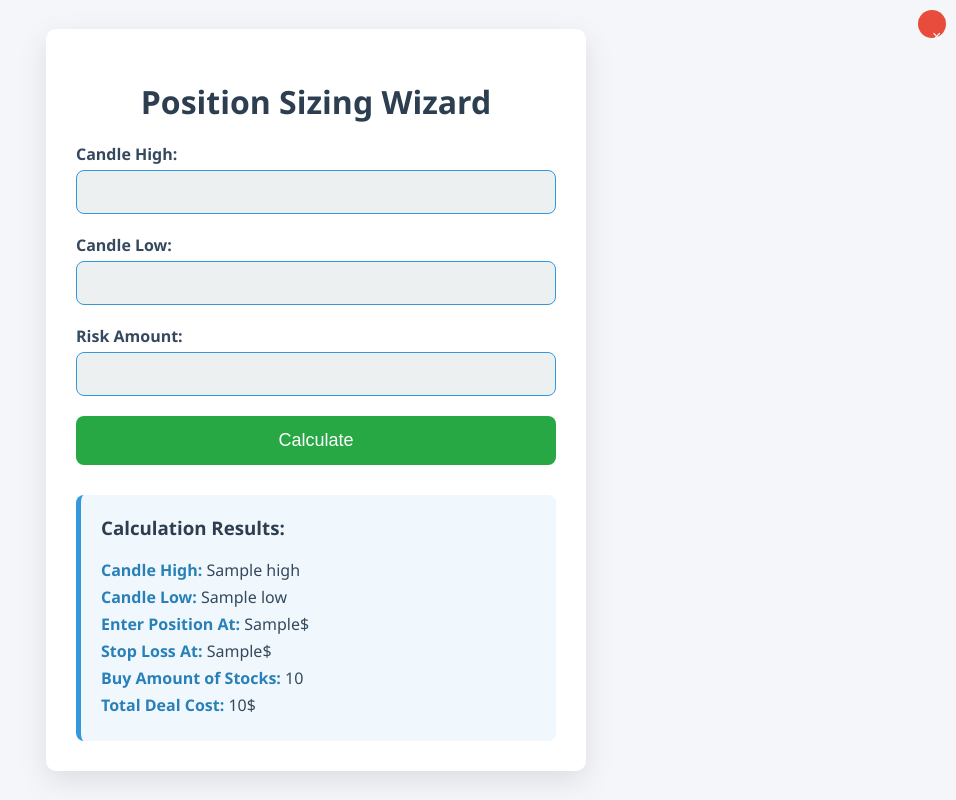
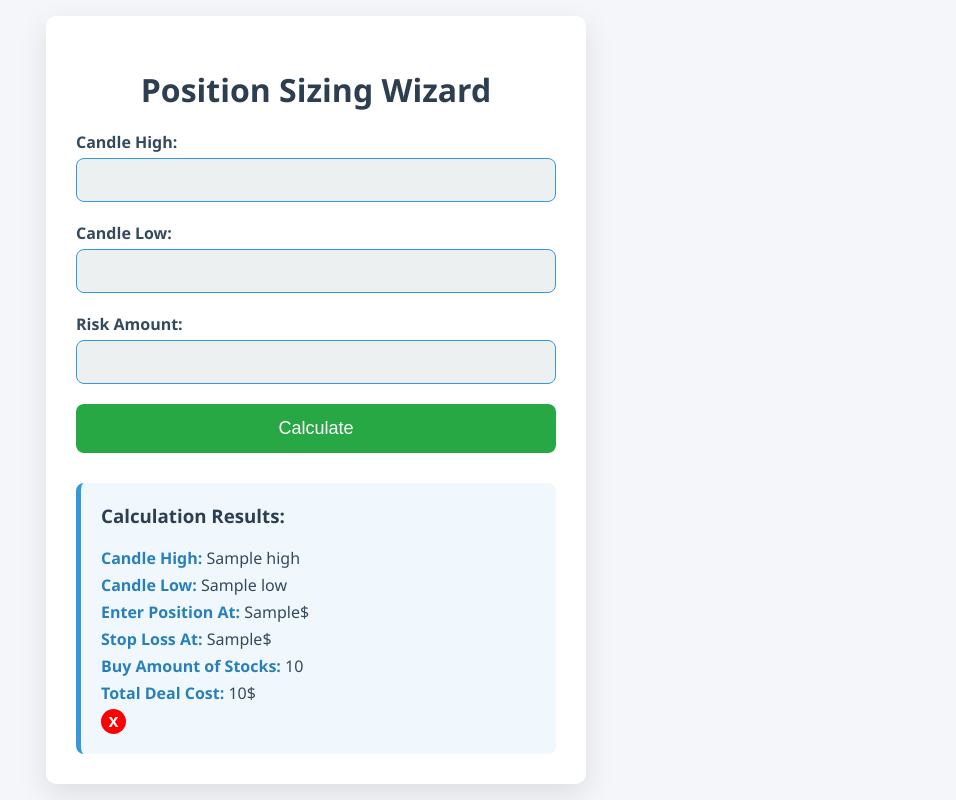
Before and after one commit to NVB20/StockSum, a Flask app: template templates/index.html in a window 1280 px wide. Shown: the whole page, without its empty margins (324-1280 px from the left). Run offline with Flask 3, Linux system fonts and the light colour scheme; the template is opened without the code that fills it: most values are stand-ins (such as "Sample title", 1, 10 or a date in 2020).

Commit message:
fixed close

```diff
--- a/css/styles.css
+++ b/css/styles.css
@@ -95,17 +95,25 @@ button:hover {
 }
 
 .close-btn {
-    position: absolute;
+
     top: 10px;
     right: 10px;
-    background: #e74c3c;
+    width: 25px;  /* Ensures a square button */
+    height: 25px;
+    background: red;
     color: white;
     border: none;
+    cursor: pointer;
+    font-size: 18px;
     border-radius: 50%;
-    width: 25px;
-    height: 25px;
-    cursor: pointer;
-    font-size: 16px;
-    line-height: 25px;
-    text-align: center;
+    display: flex;
+    align-items: center;
+    justify-content: center;
+    font-weight: bold;
+    line-height: 1;  /* Prevents text misalignment */
+    padding: 0;
 }
+
+.close-btn:hover {
+    background: darkred;
+}
--- a/templates/index.html
+++ b/templates/index.html
@@ -33,7 +33,7 @@
         <p style="color: red;">Error: {{ error_message }}</p>
     {% elif result %}
         <div class="result" id="result-container">
-            <button class="close-btn" onclick="closeResult()">&times;</button>
+
             <h3>Calculation Results:</h3>
             <p><strong>Candle High:</strong> {{ result.high }}</p>
             <p><strong>Candle Low:</strong> {{ result.low }}</p>
@@ -41,9 +41,11 @@
             <p><strong>Stop Loss At:</strong> {{ result.stop_loss }}$</p>
             <p><strong>Buy Amount of Stocks:</strong> {{ result.stock_amount }}</p>
             <p><strong>Total Deal Cost:</strong> {{ result.deal_cost }}$</p>
+            <button class="close-btn" onclick="closeResult()">x</button>
         </div>
     {% endif %}
     </div>
+
 <script>
     function closeResult() {
         let resultContainer = document.getElementById('result-container');
```
